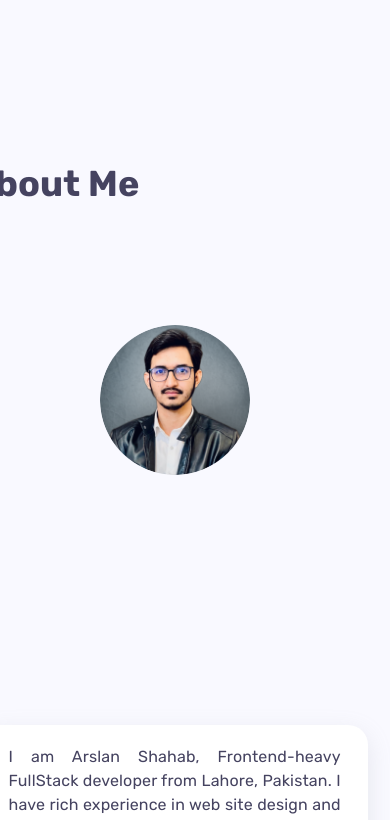
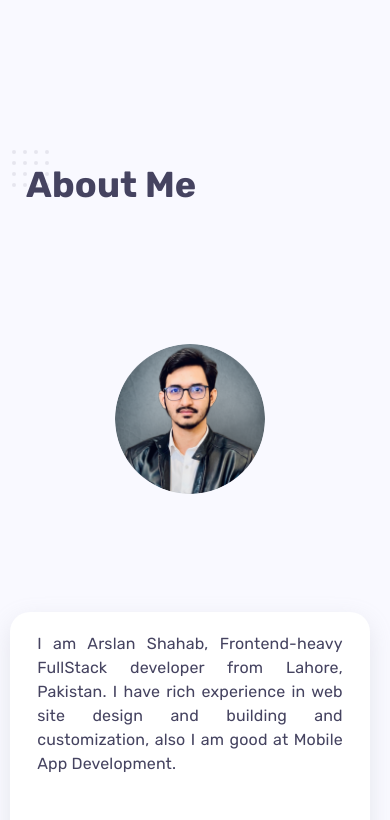
Before and after one commit to aliraza2u/portfolio-dev, a React (Create React App) app: page / in a window 390 px wide. Shown: the part 731-1551 px from the top of the page. Built offline with nearby package versions, Linux system fonts and the light colour scheme.

Commit message:
final the mobile screen

```diff
--- a/src/components/About/About.css
+++ b/src/components/About/About.css
@@ -153,7 +153,6 @@
     height: auto;
     width: auto;
     /* border: 1px solid; */
-    margin-left: -7.7%;
   }
 
   .aboutme_data {
@@ -197,4 +196,7 @@
     width: 100%;
     padding: 20px;
   }
+  .aboutme_img{
+    height: 62%;
+  }
 }
--- a/src/components/Client/Index.jsx
+++ b/src/components/Client/Index.jsx
@@ -14,7 +14,7 @@ const Client = () => {
               data-ride="carousel"
             >
               <div className="carousel-inner">
-                <div className="carousel-item active">
+                <div className="carousel-item active " >
                   {/* <img
                     src="img/service-1.svg"
                     className="d-block w-25"
@@ -39,7 +39,7 @@ const Client = () => {
                     );
                   })}
                 </div>
-                <div className="carousel-item">
+                <div className="carousel-item ">
                   {/* <img
                     src="img/service-2.svg"
                     className="d-block w-25"
--- a/src/components/Header/Header.css
+++ b/src/components/Header/Header.css
@@ -27,8 +27,7 @@
 
 @media (max-width:768px) {
   .aboutme_heading{
-    /* padding-top: 80px; */
-    /* padding: 0; */
+    margin-left: 26px;
   }
   .section_title::before{
     content: "";
```
